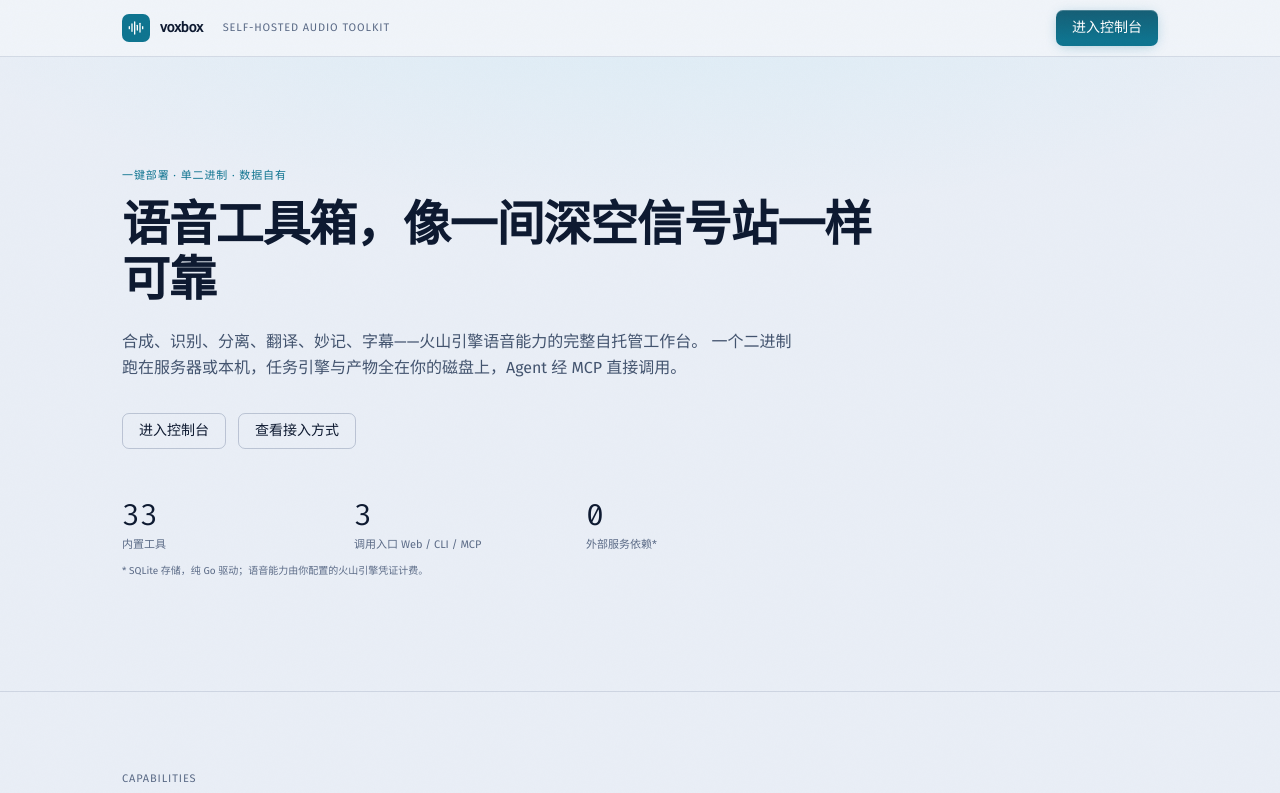
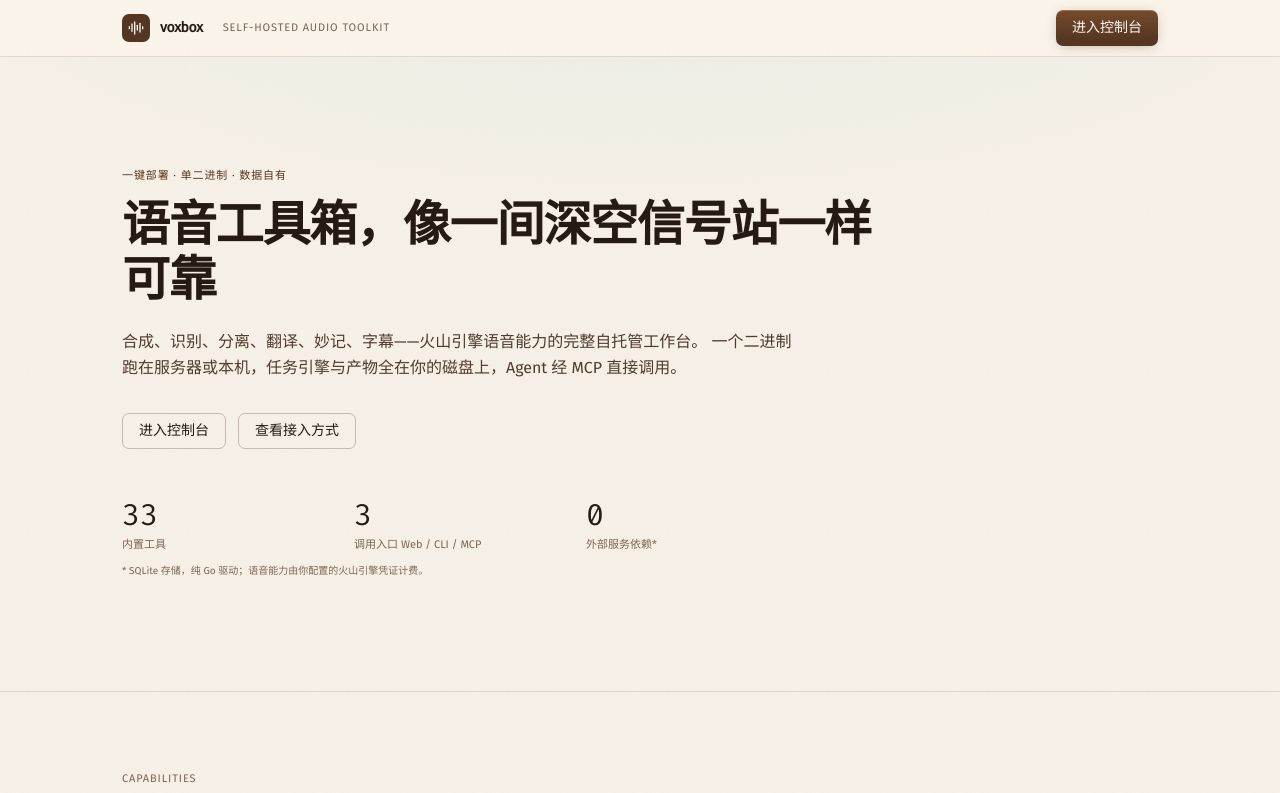
Before and after one commit to yann0917/voxbox, a React (Vite) app in the folder web/: page / in a window 1280 px wide. Shown: the top 793 px of the page. Built offline with nearby package versions, Linux system fonts and the light colour scheme.

Commit message:
feat(design): 配色由深空青蓝迁移至暖纸咖啡×暗夜烘焙（亮色对齐 R2T2 demo）

```diff
--- a/web/src/components/MixerTimeline.tsx
+++ b/web/src/components/MixerTimeline.tsx
@@ -43,7 +43,7 @@ export function MixerTimeline({ duration, musicPeaks, vocalPeaks, env, onEnvChan
   const [selected, setSelected] = useState<number | null>(null);
   const dragRef = useRef<number | null>(null);
   // 兜底色与 theme.css 暗色默认一致；实际值一律以 computed style 读取为准（MASTER：无画布外硬编码色板）
-  const colorsRef = useRef({ accent: "#22d3ee", idle: "rgba(255,255,255,.18)", line: "rgba(255,214,165,.16)" });
+  const colorsRef = useRef({ accent: "#e2a35a", idle: "rgba(246,236,221,.16)", line: "rgba(255,214,165,.16)" });
   /** 绘制函数引用：主题切换/尺寸变化由观察器直接触发重绘，不经过 React 状态。 */
   const drawRef = useRef<() => void>(() => {});
 
@@ -53,8 +53,8 @@ export function MixerTimeline({ duration, musicPeaks, vocalPeaks, env, onEnvChan
     const read = () => {
       const cs = getComputedStyle(document.documentElement);
       colorsRef.current = {
-        accent: cs.getPropertyValue("--accent").trim() || "#22d3ee",
-        idle: cs.getPropertyValue("--wave-idle").trim() || cs.getPropertyValue("--line-strong").trim() || "rgba(255,255,255,.18)",
+        accent: cs.getPropertyValue("--accent").trim() || "#e2a35a",
+        idle: cs.getPropertyValue("--wave-idle").trim() || cs.getPropertyValue("--line-strong").trim() || "rgba(246,236,221,.16)",
         line: cs.getPropertyValue("--line-strong").trim() || "rgba(255,214,165,.16)",
       };
       drawRef.current();
--- a/web/src/pages/AudioEditorPage.tsx
+++ b/web/src/pages/AudioEditorPage.tsx
@@ -502,7 +502,7 @@ function WaveEditor({ src, sel, onSelChange }: {
 
       const css = getComputedStyle(canvas);
       const idle = css.getPropertyValue("--wave-idle").trim() || "rgba(240,234,222,.16)";
-      const accent = css.getPropertyValue("--accent").trim() || "#22d3ee";
+      const accent = css.getPropertyValue("--accent").trim() || "#e2a35a";
       const x0 = dur > 0 ? (Math.min(sel.start, dur) / dur) * w : 0;
       const x1 = dur > 0 ? (Math.min(sel.end, dur) / dur) * w : w;
 
--- a/web/src/pages/post/ClipPanel.tsx
+++ b/web/src/pages/post/ClipPanel.tsx
@@ -852,7 +852,7 @@ function ClipTimeline({
   const waveRef = useRef<HTMLCanvasElement>(null);
   const dragRef = useRef<"start" | "end" | null>(null);
   // 兜底色与 theme.css 暗色默认一致；实际值一律以 computed style 读取为准
-  const colorsRef = useRef({ accent: "#22d3ee", idle: "rgba(255,255,255,.18)" });
+  const colorsRef = useRef({ accent: "#e2a35a", idle: "rgba(246,236,221,.16)" });
   /** 绘制函数引用：主题切换/尺寸变化由观察器直接触发重绘，不经过 React 状态。 */
   const drawRef = useRef<() => void>(() => {});
   const maxScore = candidates.reduce((m, c) => Math.max(m, c.score), 0);
@@ -862,11 +862,11 @@ function ClipTimeline({
     const read = () => {
       const cs = getComputedStyle(document.documentElement);
       colorsRef.current = {
-        accent: cs.getPropertyValue("--accent").trim() || "#22d3ee",
+        accent: cs.getPropertyValue("--accent").trim() || "#e2a35a",
         idle:
           cs.getPropertyValue("--wave-idle").trim() ||
           cs.getPropertyValue("--line-strong").trim() ||
-          "rgba(255,255,255,.18)",
+          "rgba(246,236,221,.16)",
       };
       drawRef.current();
     };
--- a/web/src/theme.css
+++ b/web/src/theme.css
@@ -4,7 +4,8 @@
    voxbox 设计令牌
    源文件：design-system/voxbox/MASTER.md —— 改这里前先改那里
    暗色为默认（:root），亮色为覆盖（:root.light）
-   方向：深空午夜蓝 + 电光青信号（材质三律见 MASTER §0/§1.3）
+   方向：暗夜烘焙（暖棕黑 + 焦糖铜）× 暖纸咖啡（亮色对齐 R2T2 demo）
+   （材质三律见 MASTER §0/§1.3）
    ============================================================ */
 
 @theme inline {
@@ -24,7 +25,7 @@
   --color-fg-2: var(--fg-2);
   --color-muted: var(--muted);
 
-  /* 信号色：青=操作，绿=电平/成功，红=错误，黄=警示 */
+  /* 信号色：accent=操作，绿=电平/成功，红=错误，黄=警示 */
   --color-accent: var(--accent);
   --color-accent-hi: var(--accent-hi);
   --color-accent-ink: var(--accent-ink);
@@ -50,64 +51,64 @@
   --ease-out-quint: cubic-bezier(0.2, 0.8, 0.2, 1);
 }
 
-/* ---------------- 暗色（默认）：深空午夜蓝 ---------------- */
+/* ---------------- 暗色（默认）：暗夜烘焙间（深烘咖啡 + 焦糖铜） ---------------- */
 :root {
-  --bg: #070b15;
-  --panel: #0c1322;
-  --raise: #101a2e;
-  --raise-2: #16233c;
-  --inset: #060b16;
-  --line: rgba(157, 200, 255, 0.09);
-  --line-strong: rgba(157, 200, 255, 0.18);
-  --fg: #e9f1ff;
-  --fg-2: #a3b4d0;
-  --muted: #66799a;
-  --accent: #22d3ee;
-  --accent-hi: #7debfa;
-  --accent-ink: #05242b;
-  --meter: #34d399;
-  --warn: #f5c042;
-  --danger: #ff6b7a;
+  --bg: #161009;
+  --panel: #1f1810;
+  --raise: #271e13;
+  --raise-2: #322718;
+  --inset: #100b05;
+  --line: rgba(240, 205, 155, 0.11);
+  --line-strong: rgba(240, 205, 155, 0.22);
+  --fg: #f6ecdd;
+  --fg-2: #cdb697;
+  --muted: #937f66;
+  --accent: #e2a35a;
+  --accent-hi: #f2c184;
+  --accent-ink: #2a1a06;
+  --meter: #9fbe6f;
+  --warn: #f0c04c;
+  --danger: #ff6d5c;
 
-  /* 材质：顶缘冷光 / 凹槽阴影 / 波形 idle */
-  --edge-light: rgba(190, 224, 255, 0.07);
+  /* 材质：顶缘暖光 / 凹槽阴影 / 波形 idle */
+  --edge-light: rgba(255, 225, 180, 0.06);
   --inset-shadow: inset 0 1px 2px rgba(0, 0, 0, 0.5);
-  --wave-idle: rgba(233, 241, 255, 0.16);
+  --wave-idle: rgba(246, 236, 221, 0.16);
   --noise-opacity: 0.025;
 
-  --elev-1: 0 1px 2px rgba(2, 8, 20, 0.55), inset 0 1px 0 rgba(190, 224, 255, 0.06);
-  --elev-2: 0 8px 24px -8px rgba(2, 8, 20, 0.7), inset 0 1px 0 rgba(190, 224, 255, 0.06);
-  --elev-3: 0 24px 48px -12px rgba(1, 5, 14, 0.8);
+  --elev-1: 0 1px 2px rgba(6, 3, 1, 0.55), inset 0 1px 0 rgba(255, 225, 180, 0.06);
+  --elev-2: 0 8px 24px -8px rgba(6, 3, 1, 0.7), inset 0 1px 0 rgba(255, 225, 180, 0.06);
+  --elev-3: 0 24px 48px -12px rgba(4, 2, 0, 0.8);
   color-scheme: dark;
 }
 
-/* ---------------- 亮色：破晓的同一间信号站（冷雾白） ---------------- */
+/* ---------------- 亮色：暖纸上的铅字（暖纸 + 深咖啡，对齐 R2T2 demo） ---------------- */
 :root.light {
-  --bg: #e9eef6;
-  --panel: #f2f5fa;
-  --raise: #fafcff;
-  --raise-2: #e2e9f3;
-  --inset: #dfe6f1;
-  --line: rgba(23, 48, 91, 0.13);
-  --line-strong: rgba(23, 48, 91, 0.22);
-  --fg: #0d1930;
-  --fg-2: #42536e;
-  --muted: #5b6b87;
-  --accent: #0e7490;
-  --accent-hi: #155e75;
-  --accent-ink: #ffffff;
-  --meter: #059669;
+  --bg: #f7f0e6;
+  --panel: #fcf6ec;
+  --raise: #fffaf2;
+  --raise-2: #f0e5d5;
+  --inset: #ecdfcc;
+  --line: rgba(90, 61, 38, 0.15);
+  --line-strong: rgba(90, 61, 38, 0.3);
+  --fg: #241a13;
+  --fg-2: #4e3b2d;
+  --muted: #7c6654;
+  --accent: #543521;
+  --accent-hi: #754a2b;
+  --accent-ink: #fffaf2;
+  --meter: #5a6e2d;
   --warn: #b45309;
-  --danger: #dc2626;
+  --danger: #b42318;
 
-  --edge-light: rgba(255, 255, 255, 0.7);
-  --inset-shadow: inset 0 1px 2px rgba(23, 48, 91, 0.12);
-  --wave-idle: rgba(23, 48, 91, 0.2);
-  --noise-opacity: 0.018;
+  --edge-light: rgba(255, 255, 255, 0.8);
+  --inset-shadow: inset 0 1px 2px rgba(90, 61, 38, 0.14);
+  --wave-idle: rgba(90, 61, 38, 0.22);
+  --noise-opacity: 0.02;
 
-  --elev-1: 0 1px 2px rgba(23, 48, 91, 0.08), inset 0 1px 0 rgba(255, 255, 255, 0.8);
-  --elev-2: 0 8px 24px -10px rgba(23, 48, 91, 0.16), inset 0 1px 0 rgba(255, 255, 255, 0.8);
-  --elev-3: 0 24px 48px -12px rgba(23, 48, 91, 0.22);
+  --elev-1: 0 1px 2px rgba(83, 51, 25, 0.1), inset 0 1px 0 rgba(255, 255, 255, 0.8);
+  --elev-2: 0 8px 24px -10px rgba(83, 51, 25, 0.18), inset 0 1px 0 rgba(255, 255, 255, 0.8);
+  --elev-3: 0 24px 48px -12px rgba(83, 51, 25, 0.24);
   color-scheme: light;
 }
 
--- a/web/src/ui/WavePlayer.tsx
+++ b/web/src/ui/WavePlayer.tsx
@@ -18,7 +18,7 @@ export function WavePlayer({ src, title, sub, durationSec, className = "" }: Wav
   const wrapRef = useRef<HTMLDivElement>(null);
   const timeRef = useRef<HTMLSpanElement>(null);
   const fillRef = useRef<HTMLDivElement>(null);
-  const colorsRef = useRef({ accent: "#22d3ee", idle: "rgba(255,255,255,.18)" });
+  const colorsRef = useRef({ accent: "#e2a35a", idle: "rgba(246,236,221,.16)" });
   const peaksRef = useRef<number[] | null>(null);
   const draggingRef = useRef(false);
 
@@ -47,8 +47,8 @@ export function WavePlayer({ src, title, sub, durationSec, className = "" }: Wav
     const read = () => {
       const cs = getComputedStyle(document.documentElement);
       colorsRef.current = {
-        accent: cs.getPropertyValue("--accent").trim() || "#22d3ee",
-        idle: cs.getPropertyValue("--wave-idle").trim() || cs.getPropertyValue("--line-strong").trim() || "rgba(255,255,255,.18)",
+        accent: cs.getPropertyValue("--accent").trim() || "#e2a35a",
+        idle: cs.getPropertyValue("--wave-idle").trim() || cs.getPropertyValue("--line-strong").trim() || "rgba(246,236,221,.16)",
       };
       if (peaksRef.current) draw();
     };
```
Also changed, not shown: 2 other files (tests, documents, lock files or other folders).
